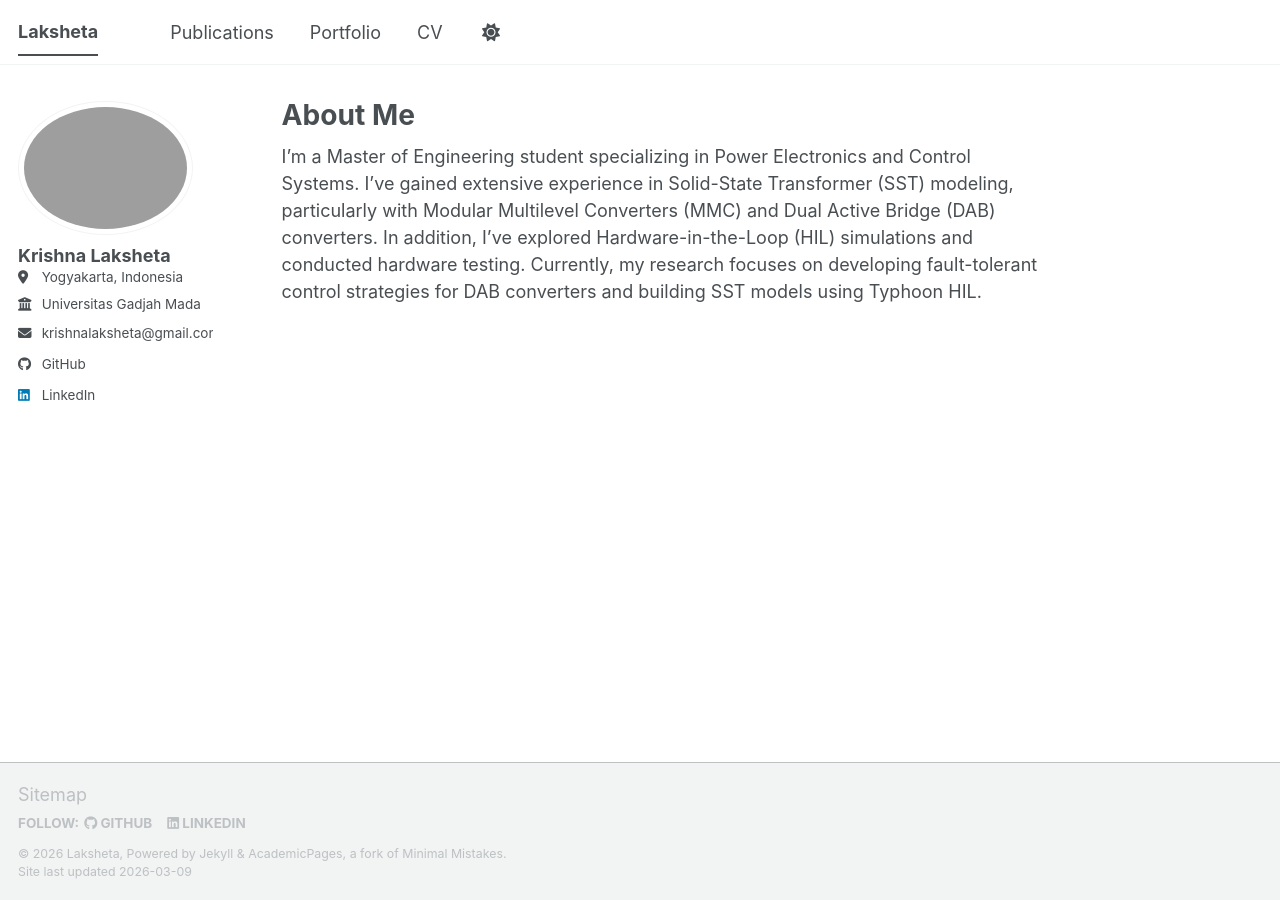
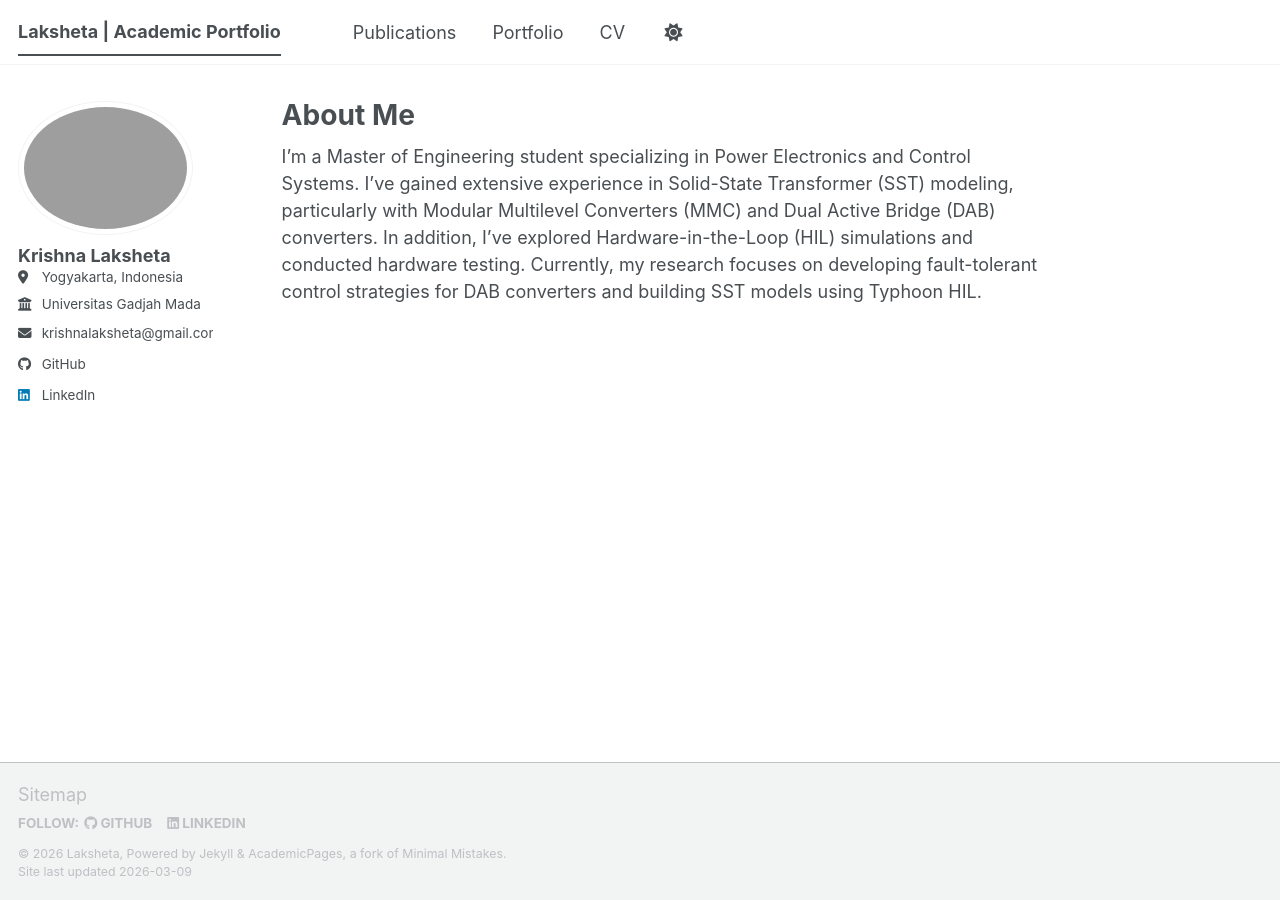
Before and after one commit to laksheta/laksheta.github.io, a Jekyll site: the page built from _pages/about.md, in a window 1280 px wide. Built offline with Jekyll 4.4.1, drawn with Linux system fonts in a browser that asks for light colours; a script bundle is joined from its source files by our own code; library files that are not in the unit come from our copies.

Commit message:
chore: rename title

```diff
--- a/_config.yml
+++ b/_config.yml
@@ -9,7 +9,7 @@
 # Basic Site Settings
 locale                   : "en-US"
 site_theme               : "default" # The available themes options are "default", "air", "sunrise", "mint", "dirt" and "contrast"
-title                    : "Laksheta"
+title                    : "Laksheta | Academic Portfolio"
 title_separator          : "-"
 name                     : "Laksheta"
 description              : &description "Your Name's academic portfolio"   # Update this with a general description of your site, this is the default if not overridden by a page
```
